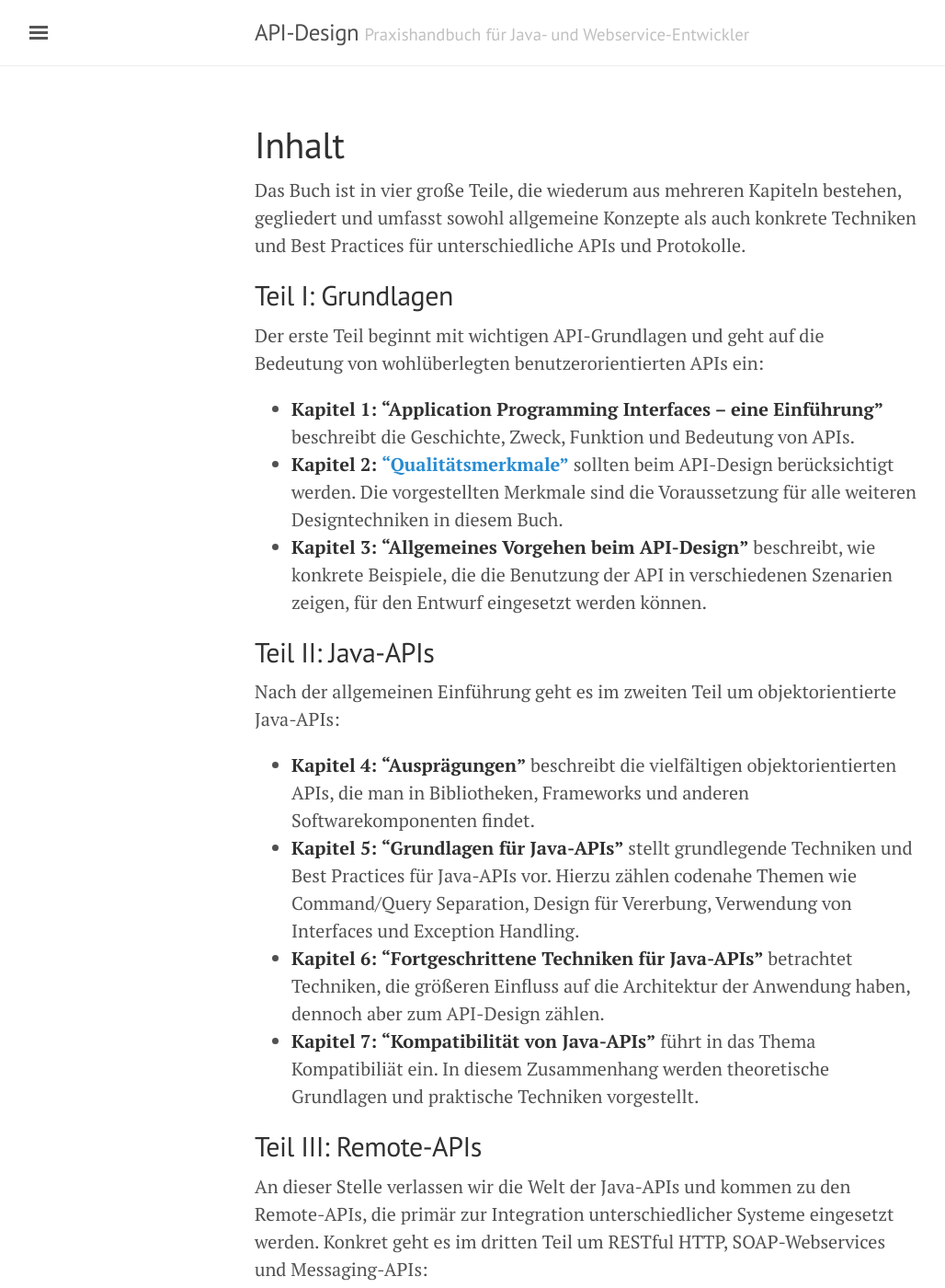
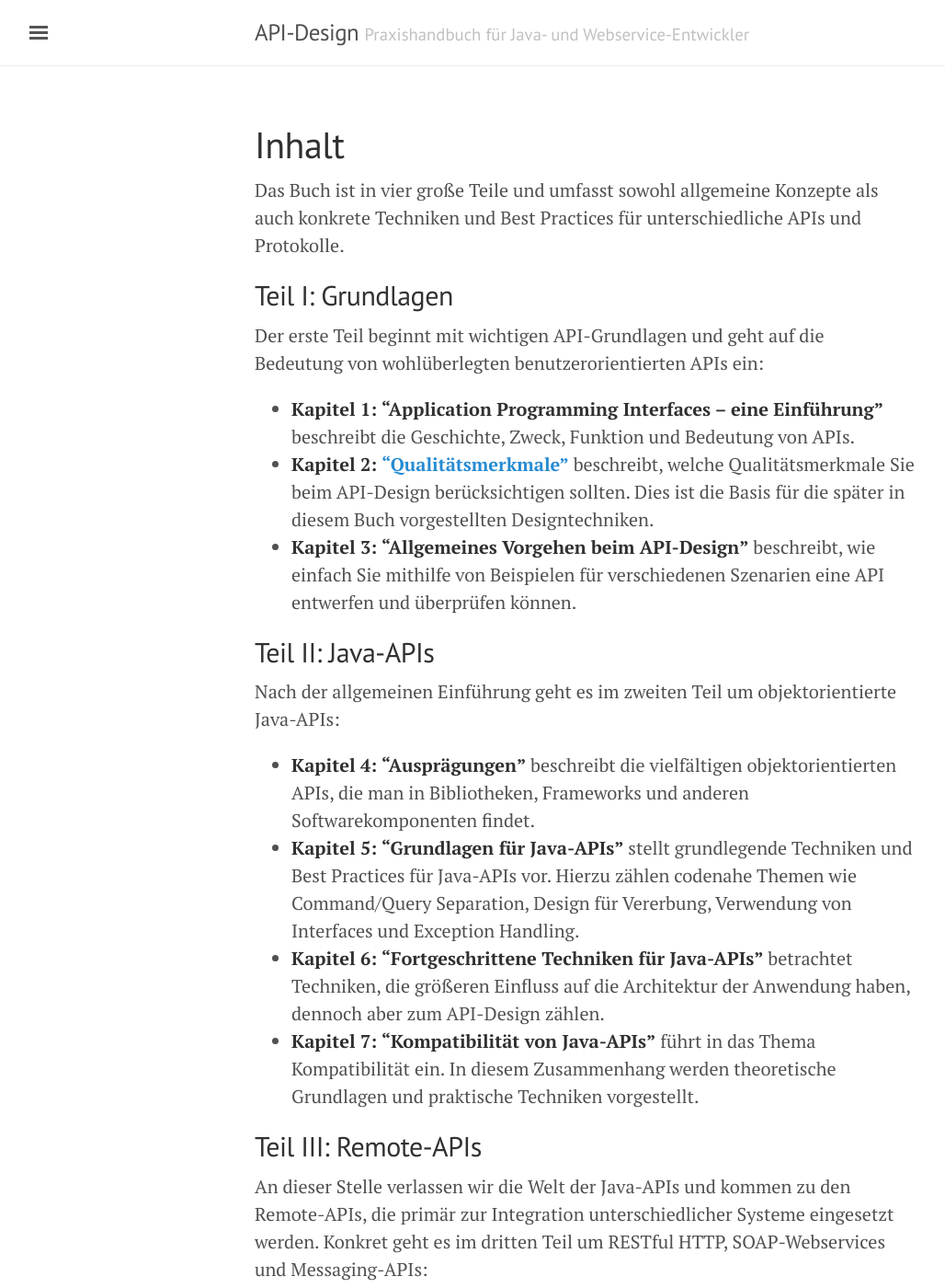
Before and after one commit to kspichale/api-design-website, a Jekyll site: the page built from content.md, in a window 1280 px wide and 1400 px high. Shown: the whole window at 92% size, without its empty margins (3-1031 px from the left). Built offline with Jekyll 4.4.1, drawn with Linux system fonts in a browser that asks for light colours.

Commit message:
updated content

```diff
--- a/_includes/sidebar.html
+++ b/_includes/sidebar.html
@@ -7,6 +7,6 @@
     <a class="sidebar-nav-item" href="{{ site.baseurl }}/author/">Autor</a>
     <a class="sidebar-nav-item" href="{{ site.baseurl }}/preview/">Leseproben</a>
     <a class="sidebar-nav-item" href="{{ site.baseurl }}/errata/">Errata</a>
-    <a class="sidebar-nav-item" href="{{ site.baseurl }}/imprint/">Immpressum &amp; Kontakt</a>
+    <a class="sidebar-nav-item" href="{{ site.baseurl }}/imprint/">Impressum &amp; Kontakt</a>
   </nav>
 </div>
--- a/content.md
+++ b/content.md
@@ -2,15 +2,15 @@
 layout: page
 title: Inhalt
 ---
-Das Buch ist in vier große Teile, die wiederum aus mehreren Kapiteln bestehen, gegliedert und umfasst sowohl allgemeine Konzepte als auch konkrete Techniken und Best Practices für unterschiedliche APIs und Protokolle.
+Das Buch ist in vier große Teile und umfasst sowohl allgemeine Konzepte als auch konkrete Techniken und Best Practices für unterschiedliche APIs und Protokolle.
 
 ## Teil I: Grundlagen
 
 Der erste Teil beginnt mit wichtigen API-Grundlagen und geht auf die Bedeutung von wohlüberlegten benutzerorientierten APIs ein:
 
 * **Kapitel 1: "Application Programming Interfaces – eine Einführung"** beschreibt die Geschichte, Zweck, Funktion und Bedeutung von APIs.
-* **Kapitel 2:** [**"Qualitätsmerkmale"**](http://api-design.de/preview/Kapitel2.pdf) sollten beim API-Design berücksichtigt werden. Die vorgestellten Merkmale sind die Voraussetzung für alle weiteren Designtechniken in diesem Buch.
-* **Kapitel 3: "Allgemeines Vorgehen beim API-Design"** beschreibt, wie konkrete Beispiele, die die Benutzung der API in verschiedenen Szenarien zeigen, für den Entwurf eingesetzt werden können.
+* **Kapitel 2:** [**"Qualitätsmerkmale"**](http://api-design.de/preview/Kapitel2.pdf) beschreibt, welche Qualitätsmerkmale Sie beim API-Design berücksichtigen sollten. Dies ist die Basis für die später in diesem Buch vorgestellten Designtechniken.
+* **Kapitel 3: "Allgemeines Vorgehen beim API-Design"** beschreibt, wie einfach Sie mithilfe von Beispielen für verschiedenen Szenarien eine API entwerfen und überprüfen können.
 
 ## Teil II: Java-APIs
 
@@ -19,7 +19,7 @@ Nach der allgemeinen Einführung geht es im zweiten Teil um objektorientierte Ja
 * **Kapitel 4: "Ausprägungen"** beschreibt die vielfältigen objektorientierten APIs, die man in Bibliotheken, Frameworks und anderen Softwarekomponenten findet.
 * **Kapitel 5: "Grundlagen für Java-APIs"** stellt grundlegende Techniken und Best Practices für Java-APIs vor. Hierzu zählen codenahe Themen wie Command/Query Separation, Design für Vererbung, Verwendung von Interfaces und Exception Handling.
 * **Kapitel 6: "Fortgeschrittene Techniken für Java-APIs"** betrachtet Techniken, die größeren Einfluss auf die Architektur der Anwendung haben, dennoch aber zum API-Design zählen.
-* **Kapitel 7: "Kompatibilität von Java-APIs"** führt in das Thema Kompatibiliät ein. In diesem Zusammenhang werden theoretische Grundlagen und praktische Techniken vorgestellt.
+* **Kapitel 7: "Kompatibilität von Java-APIs"** führt in das Thema Kompatibilität ein. In diesem Zusammenhang werden theoretische Grundlagen und praktische Techniken vorgestellt.
 
 ## Teil III: Remote-APIs
 
```
Also changed, not shown: author.md (+1 -1 lines), preview.md (+2 -4 lines).
